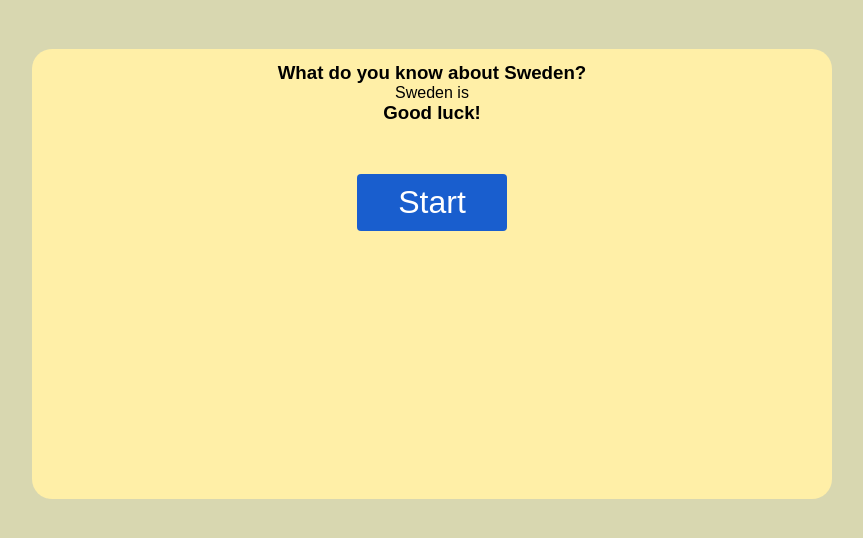
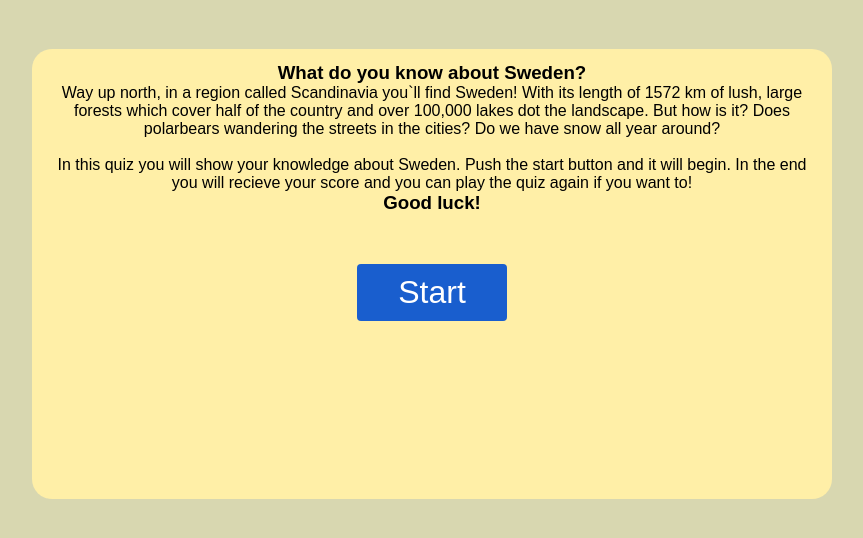
Before and after one commit to jlindeloef/about-sweden-quiz, a plain HTML site: page index.html in a window 1280 px wide. Shown: the part 208-746 px from the top of the page, without its empty margins (208-1071 px from the left). Drawn offline with Linux system fonts and the light colour scheme.

Commit message:
Add tect to the startview.

```diff
--- a/index.html
+++ b/index.html
@@ -24,7 +24,11 @@
             <div id="starttext">
             <h3>What do you know about Sweden?</h3>
             <p>
-            Sweden is
+            Way up north, in a region called Scandinavia you`ll find Sweden!
+            With its length of 1572 km of lush, large forests which cover half of the country and over 100,000 lakes dot the landscape.
+            But how is it? Does polarbears wandering the streets in the cities? Do we have snow all year around?<br>
+            <br>
+            In this quiz you will show your knowledge about Sweden. Push the start button and it will begin. In the end you will recieve your score and you can play the quiz again if you want to!
             </p>
             <h3>Good luck!</h3>
             </div>
```
